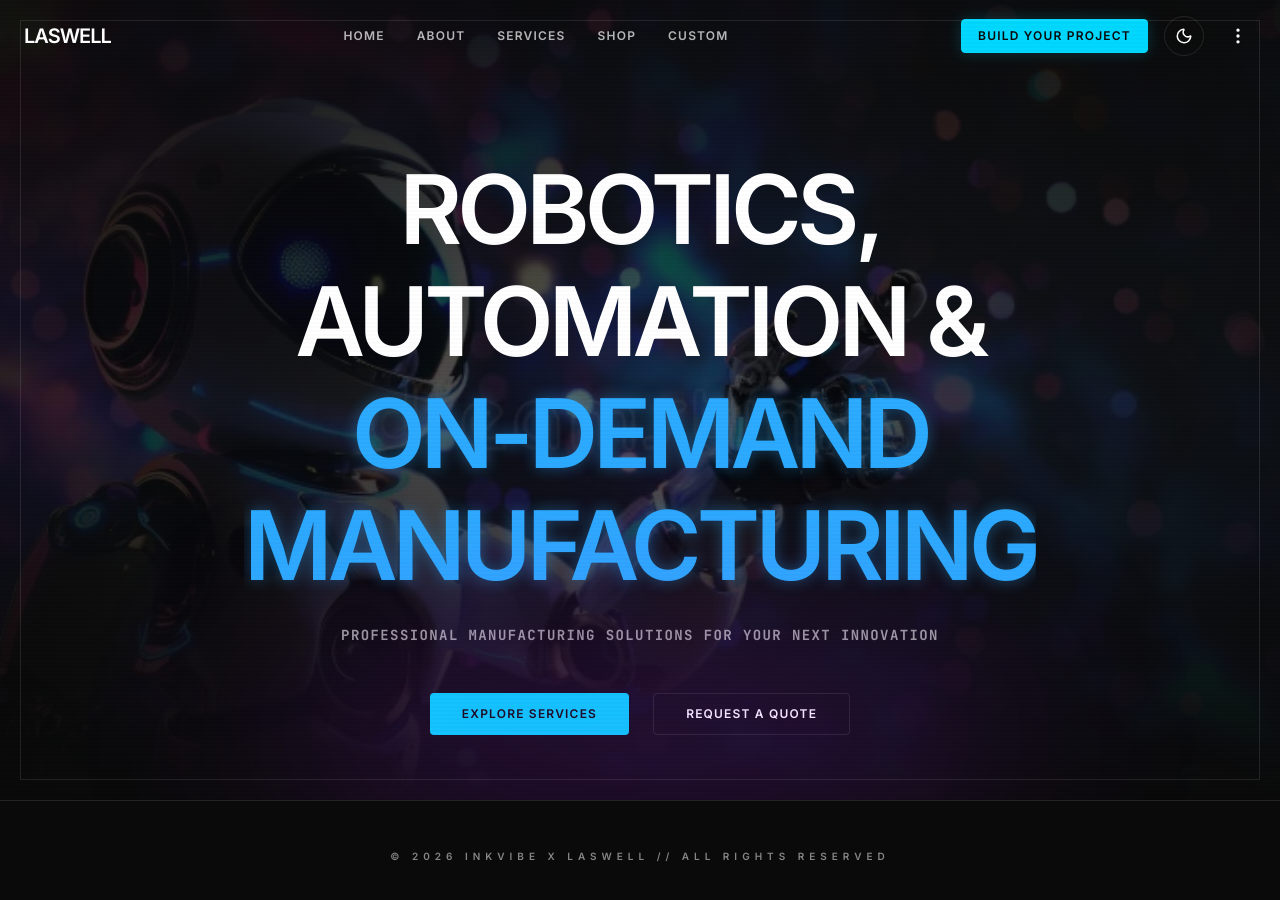
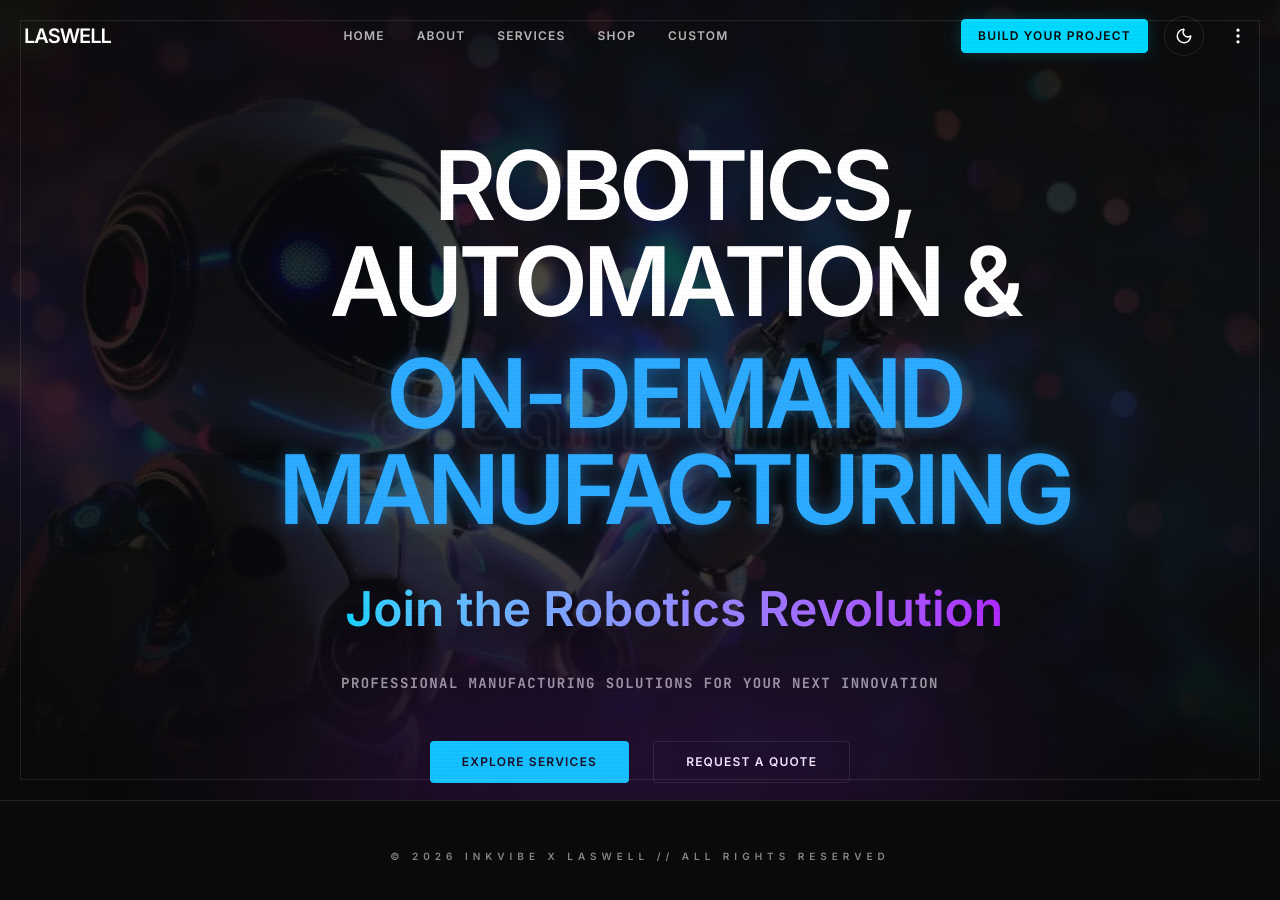
Before and after one commit to Meetva247/laswell-web, a React (Vite) app: page / in a window 1280 px wide. Shown: the top 900 px of the page. Built offline with nearby package versions, Linux system fonts and the light colour scheme.

Commit message:
feat: integrate new Hero title layout and optimize high-speed auto-marquee

```diff
--- a/src/components/Sections/Hero.jsx
+++ b/src/components/Sections/Hero.jsx
@@ -2,21 +2,6 @@ import React from 'react';
 import { motion } from 'framer-motion';
 
 const Hero = () => {
-    const [isHovered, setIsHovered] = React.useState(false);
-
-    const marqueeVariants = {
-        animate: {
-            x: isHovered ? [0, -100, 0] : 0,
-            transition: {
-                x: {
-                    repeat: Infinity,
-                    duration: 10,
-                    ease: "linear"
-                }
-            }
-        }
-    };
-
     return (
         <section className="presentation-slide min-h-screen flex items-center justify-center pt-20 overflow-hidden bg-brand-bg text-center">
 
@@ -43,24 +28,36 @@ const Hero = () => {
 
                 <motion.div
                     initial={{ opacity: 0, y: 30 }}
-                    animate={{ opacity: 1, y: 0 }}
+                    whileInView={{ opacity: 1, y: 0 }}
+                    viewport={{ once: false, amount: 0.1 }}
                     transition={{ duration: 0.8, ease: "easeOut" }}
-                    onMouseEnter={() => setIsHovered(true)}
-                    onMouseLeave={() => setIsHovered(false)}
-                    className="max-w-4xl mx-auto flex flex-col items-center cursor-default"
+                    className="max-w-5xl mx-auto flex flex-col items-center cursor-default"
                 >
-                    <div className="flex flex-col items-center gap-2 md:gap-4 overflow-hidden py-4">
+                    <div className="flex flex-col items-center gap-2 md:gap-4 overflow-hidden py-10 w-full">
                         <motion.div
-                            animate={isHovered ? { x: [0, -50, 0] } : { x: 0 }}
-                            transition={{ duration: 20, repeat: Infinity, ease: "linear" }}
-                            className="flex flex-col items-center gap-2 md:gap-4 white-space-nowrap"
+                            whileInView={{ x: [-40, 40, -40] }}
+                            transition={{
+                                duration: 1.0,
+                                repeat: Infinity,
+                                ease: "linear",
+                                repeatType: "mirror"
+                            }}
+                            viewport={{ once: false }}
+                            className="flex flex-col items-center gap-4 white-space-nowrap"
                         >
-                            <span className="text-4xl md:text-6xl lg:text-8xl font-black tracking-tighter uppercase text-white leading-none">Robotics,</span>
-                            <span className="text-4xl md:text-6xl lg:text-8xl font-black tracking-tighter uppercase text-white leading-none">Automation &</span>
-                            <span className="text-4xl md:text-6xl lg:text-8xl font-black tracking-tighter uppercase text-color-flex leading-none">On-Demand</span>
-                            <span className="text-4xl md:text-6xl lg:text-8xl font-black tracking-tighter uppercase text-color-flex leading-none pb-4">
-                                Manufacturing
-                            </span>
+                            <div className="text-center text-5xl md:text-7xl lg:text-8xl font-black tracking-tighter uppercase leading-none">
+                                <span className="text-white">Robotics, </span>
+                                <span className="text-white">Automation &</span>
+                            </div>
+                            <div className="text-center text-5xl md:text-7xl lg:text-8xl font-black tracking-tighter uppercase leading-none">
+                                <span className="text-color-flex">On-Demand </span>
+                                <span className="text-color-flex">Manufacturing</span>
+                            </div>
+                            <div className="text-center text-3xl md:text-4xl lg:text-5xl font-bold mt-8">
+                                <span className="text-[#9DB2FF] bg-gradient-to-r from-[#00D8FF] to-[#B026FF] bg-clip-text text-transparent">
+                                    Join the Robotics Revolution
+                                </span>
+                            </div>
                         </motion.div>
                     </div>
 
```
